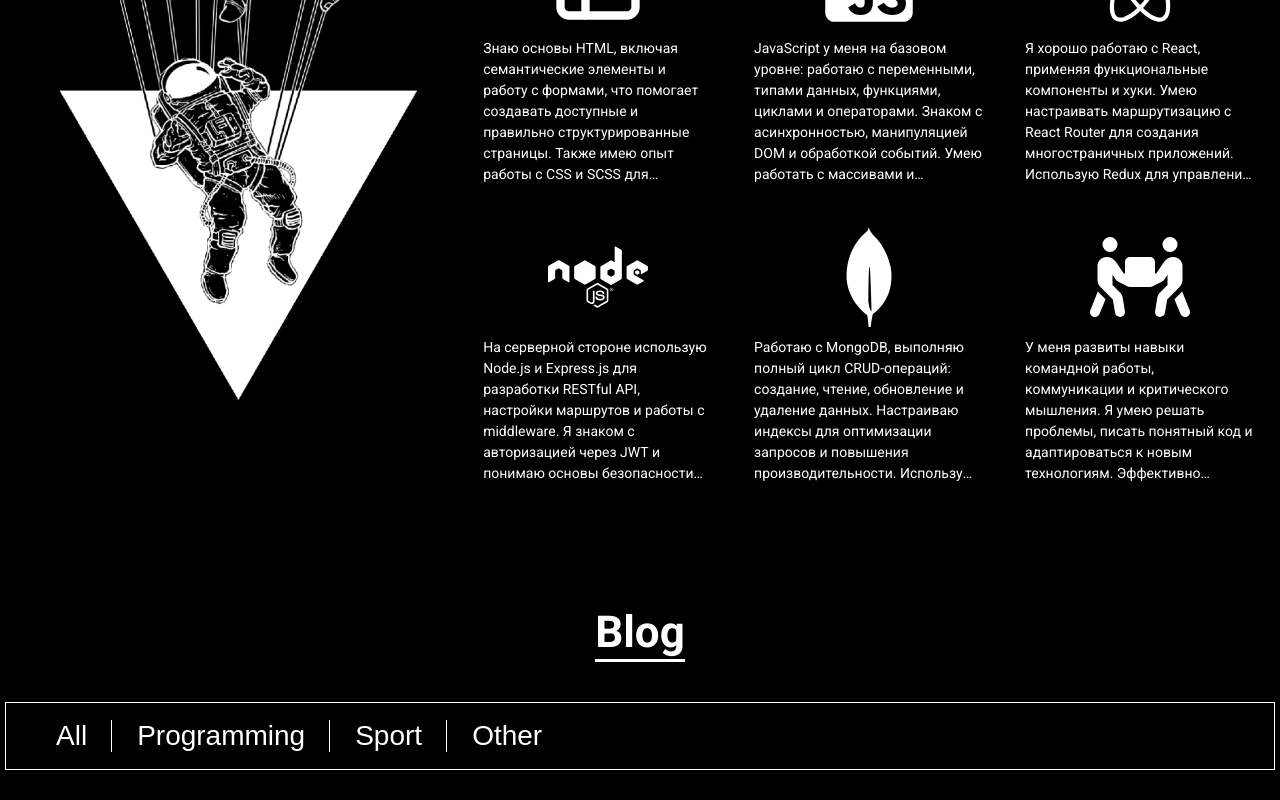
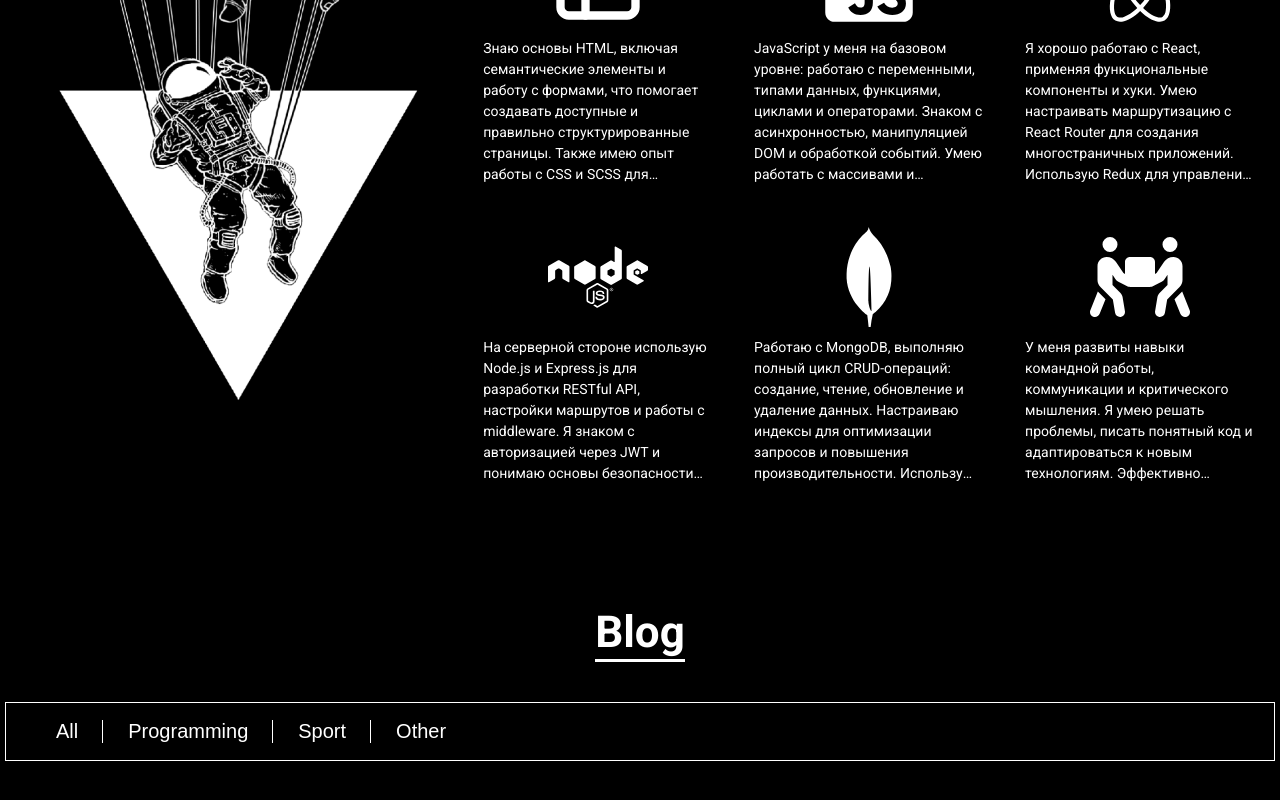
Before and after one commit to ArtemMerkushyn/byMerkushyn, a React (Create React App) app: page / in a window 1280 px wide. Shown: the part 2205-3005 px from the top of the page. Built offline with nearby package versions, Linux system fonts and the light colour scheme.

Commit message:
fixed the posts topic block in the posts component

```diff
--- a/src/components/posts/Posts.jsx
+++ b/src/components/posts/Posts.jsx
@@ -4,7 +4,7 @@ export const Posts = () => {
     return (
         <div className={styles.posts}>
             <div className={styles.posts__topics}>
-            <button className={styles.posts__topic}>All</button>
+                <button className={styles.posts__topic}>All</button>
                 <button className={styles.posts__topic}>Programming</button>
                 <button className={styles.posts__topic}>Sport</button>
                 <button className={styles.posts__topic}>Other</button>
--- a/src/components/posts/posts.module.scss
+++ b/src/components/posts/posts.module.scss
@@ -10,7 +10,7 @@
     }
 
     &__topic {
-        font-size: $font-size-lg-xxl;
+        font-size: $font-size-lg;
         color: $primary-color;
         background: transparent;
         border: none;
```
